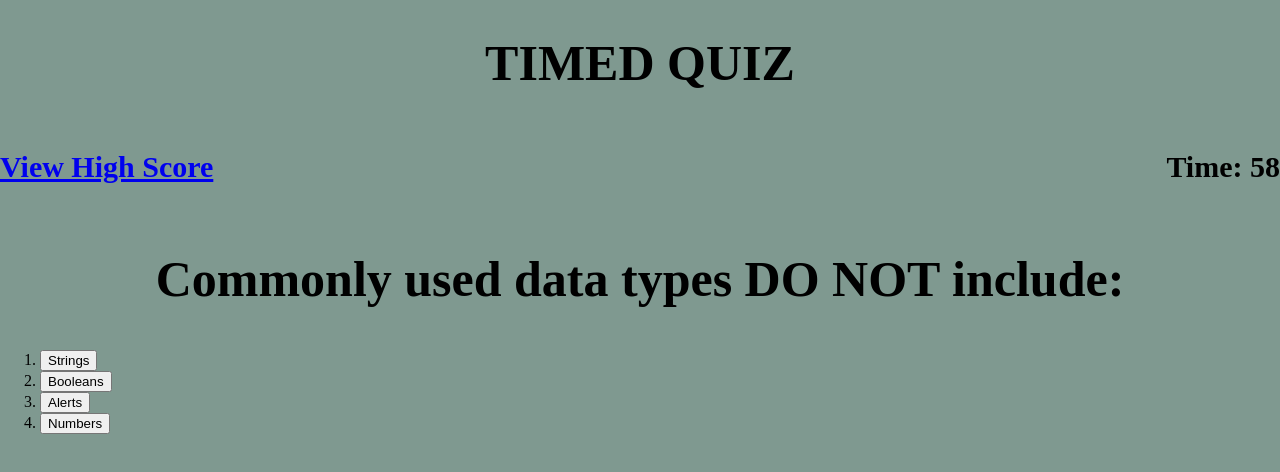
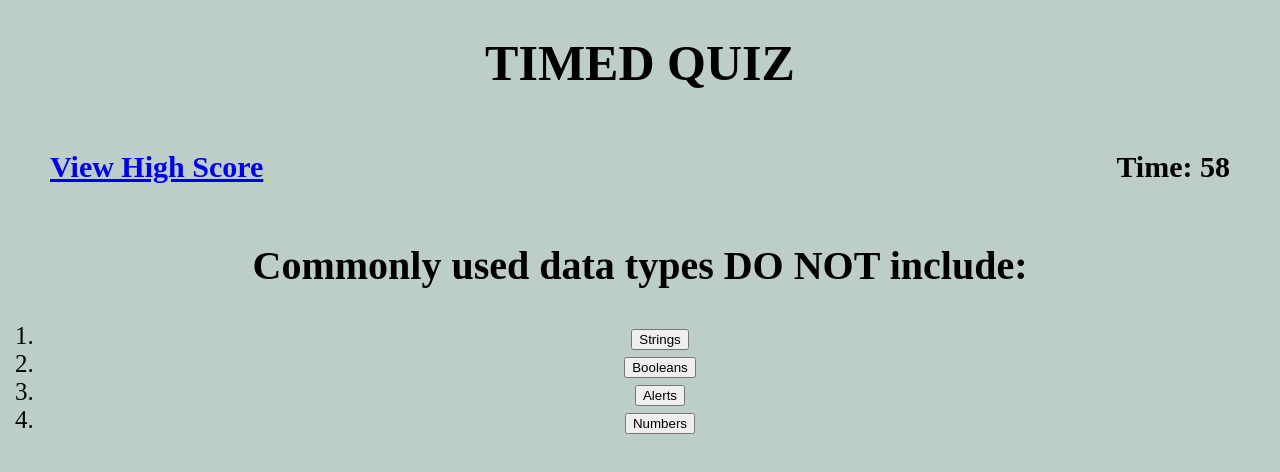
Before and after one commit to z20axa/Timed-Coding-Quiz, a plain HTML site: page index.html in a window 1280 px wide. Both pictures are taken after a click on the button "Start Quiz". Drawn offline with Linux system fonts and the light colour scheme.

Commit message:
Adds comments to index HTML

```diff
--- a/assets/css/highscores.css
+++ b/assets/css/highscores.css
@@ -2,7 +2,7 @@ body{
     margin: 0;
     padding: 0;
     font-size: 100%;
-    background: rgb(127, 153, 144);
+    background: rgb(189 205 200);
   }
 
 /* styling for the main heading */
--- a/assets/css/style.css
+++ b/assets/css/style.css
@@ -2,7 +2,7 @@ body{
   margin: 0;
   padding: 0;
   font-size: 100%;
-  background: rgb(127, 153, 144);
+  background: rgb(189 205 200);
 
 }
 
@@ -25,10 +25,12 @@ p {
 
 #viewhighscoreHeader {
   font-size: 30px;
+  margin-left: 50px;
 }
 
 #timeHeader {
   font-size: 30px;
+  margin-right: 50px;
 }
 
 #mainSection {
@@ -50,6 +52,17 @@ p {
   background-color: purple;
 }
 
+#question {
+  font-size: 40px;
+  text-align: center;
+  /* margin-left: 50px; */
+}
+
+#answers {
+  font-size: 25px;
+  text-align: center;
+}
+
 #form {
   font-size: 30px;
   text-align: center;
--- a/index.html
+++ b/index.html
@@ -6,20 +6,25 @@
   <meta http-equiv="X-UA-Compatible" content="IE=edge">
   <meta name="viewport" content="width=device-width, initial-scale=1.0">
   <title>Timed Coding Quiz</title>
+  <!-- linking CSS style sheet to this HTML -->
   <link rel="stylesheet" href="./assets/css/style.css" />
 </head>
 
 <body>
+  <!-- maing header section -->
   <header id="mainheader">
     <h1>TIMED QUIZ</h1>
   </header>
 
+  <!-- navigation area to display the high score and time countdown -->
   <nav id="navbar">
     <h2 id="viewhighscoreHeader"><a href="./highscores.html">View High Score</a></h2>
     <h2 id="timeHeader">Time: <span id="quizTimer"></span></h2>
   </nav>
 
+  <!-- main page section to display the quiz welcome, questions, and all done sections -->
   <main id="mainSection">
+    <!-- quiz welcome section  -->
     <section style="display:block" id="welcomeSection">
       <div>
         <h2>Welcome to your code quiz!!!</h2>
@@ -31,15 +36,22 @@
       </div>
     </section>
 
+    <!-- quiz questions and answers section -->
     <section style="display:none" id="questionsSection">
-      <h2 id="question"></h2>
+      <!-- questions will be created/modified/appended by JS code -->
+      <h2 id="question">
+      </h2>
+
+      <!-- answers list items and buttons created/modified/appended by JS code -->
       <ol id="answers">
       </ol>
     </section>
 
+    <!-- quiz all done section -->
     <section style="display:none" id="alldoneSection">
       <h2>All Done!</h2>
       <p>Your final score is <span id="finalScore"></span></p>
+      <!-- form to fill out the initials and submit score to the local storage -->
       <form id="form">
         <label for="initials">Enter your initials: </label>
         <input type="text" name="initials" id="initials"/>
@@ -47,9 +59,11 @@
       </form>
     </section>
 
+    <!-- to display correc or wrong message -->
     <footer style="display:none" id="answerMessage"></footer>
   </main>
 
+  <!-- linking JS to this HTML -->
   <script src="./assets/js/main.js"></script>
 </body>
 </html>
```
Also changed, not shown: highscores.html (+1 -1 lines).
